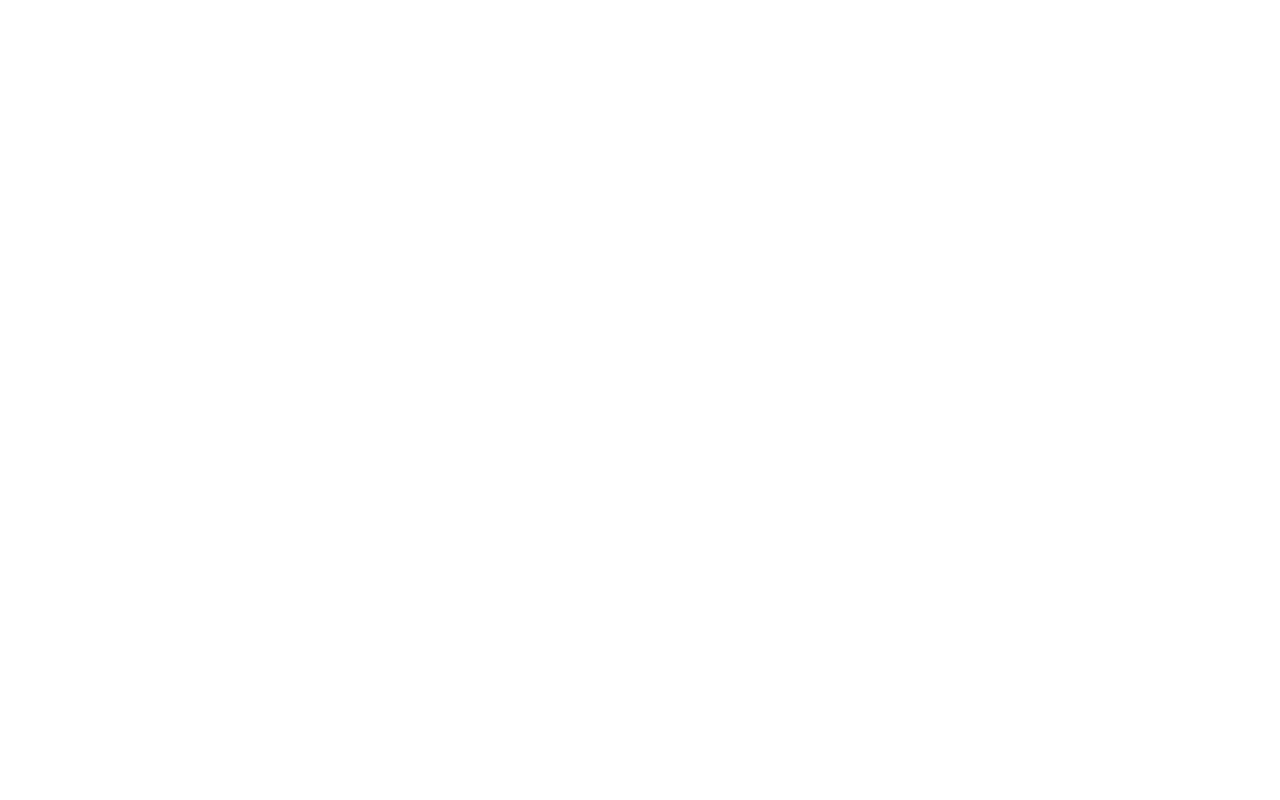
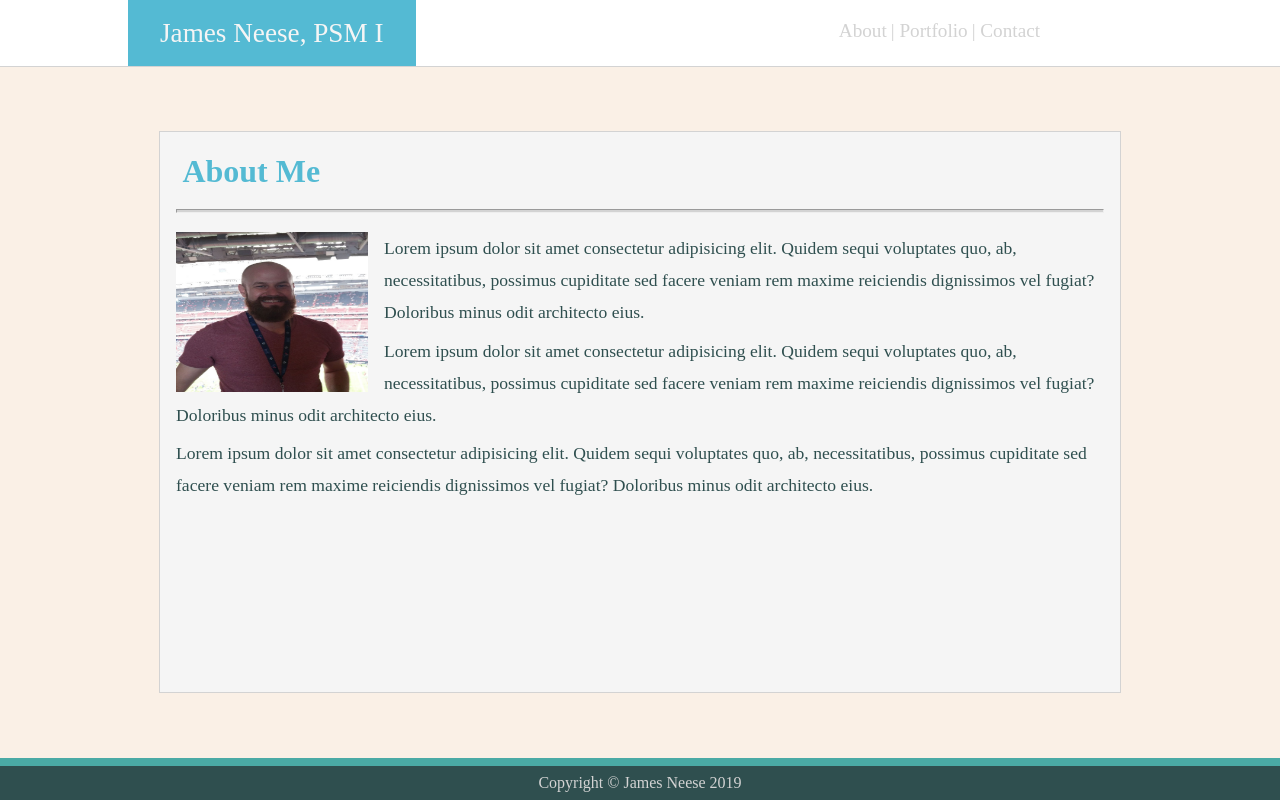
Before and after one commit to JBloodBeardN/Basic-Portfolio, a plain HTML site: page contact.html in a window 1280 px wide. Drawn offline with Linux system fonts and the light colour scheme.

Commit message:
added copied Index html to portfolio and contact html pages

```diff
--- a/contact.html
+++ b/contact.html
@@ -0,0 +1,43 @@
+<!DOCTYPE html>
+<html lang="en">
+<head>
+    <meta charset="UTF-8">
+    <meta name="viewport" content="width=device-width, initial-scale=1.0">
+    <meta http-equiv="X-UA-Compatible" content="ie=edge">
+    <link rel="stylesheet" type="text/css" href="css/stylesDifficult.css">
+    <title>Developer Portfolio: J.Neese</title>
+</head>
+<body>
+
+
+<div id="globalHeader">
+    <header> James Neese, PSM I </header>
+
+    <nav>
+        <ul>
+            <li><a href="indexDifficult.html">About</a></li>
+            <li><a href="portfolio.html">| Portfolio</a></li>
+            <li><a href="contact.html">| Contact</a></li>
+        </ul>
+    </nav>
+</div>
+<div class="clearfloat"></div>
+
+
+<section class="mainBody">
+    <h2>About Me</h2>
+    <hr>
+    <div class="slightlyLargerText" id= "floatedImage">
+        <img id="TexansGame" alt="James at a Texans Game" src="images/TexansGameRotated.jpg">
+        <p>Lorem ipsum dolor sit amet consectetur adipisicing elit. Quidem sequi voluptates quo, ab, necessitatibus, possimus cupiditate sed facere veniam rem maxime reiciendis dignissimos vel fugiat? Doloribus minus odit architecto eius.</p>
+        <p>Lorem ipsum dolor sit amet consectetur adipisicing elit. Quidem sequi voluptates quo, ab, necessitatibus, possimus cupiditate sed facere veniam rem maxime reiciendis dignissimos vel fugiat? Doloribus minus odit architecto eius.</p>
+        <p>Lorem ipsum dolor sit amet consectetur adipisicing elit. Quidem sequi voluptates quo, ab, necessitatibus, possimus cupiditate sed facere veniam rem maxime reiciendis dignissimos vel fugiat? Doloribus minus odit architecto eius.</p>
+    </div>
+</section>
+<div class="clearfloat"></div>
+
+<footer class="globalFooter">Copyright &copy; James Neese 2019</footer>
+
+
+</body>
+</html>
```
Also changed, not shown: indexDifficult.html (+3 -3 lines), portfolio.html (+43 -0 lines).
